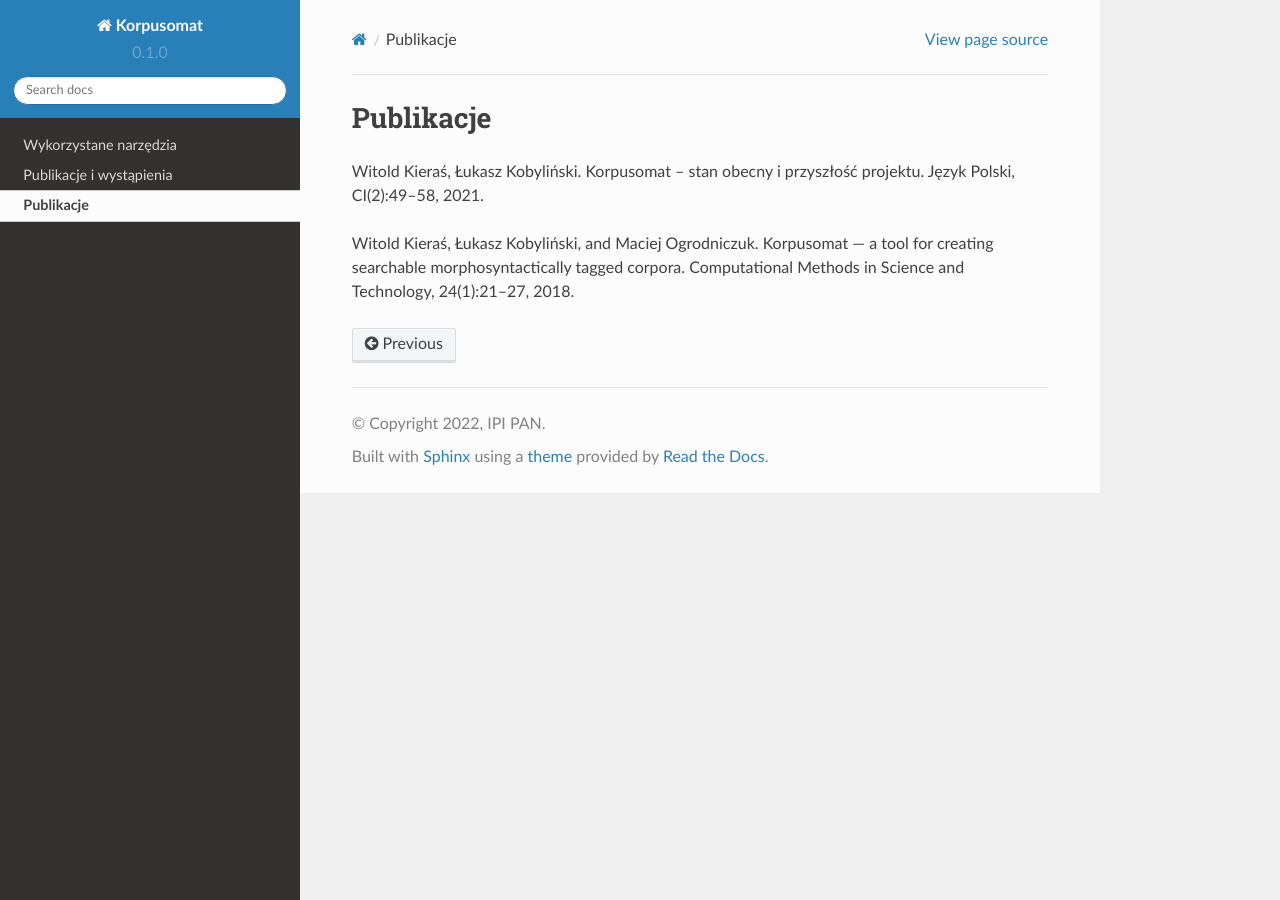
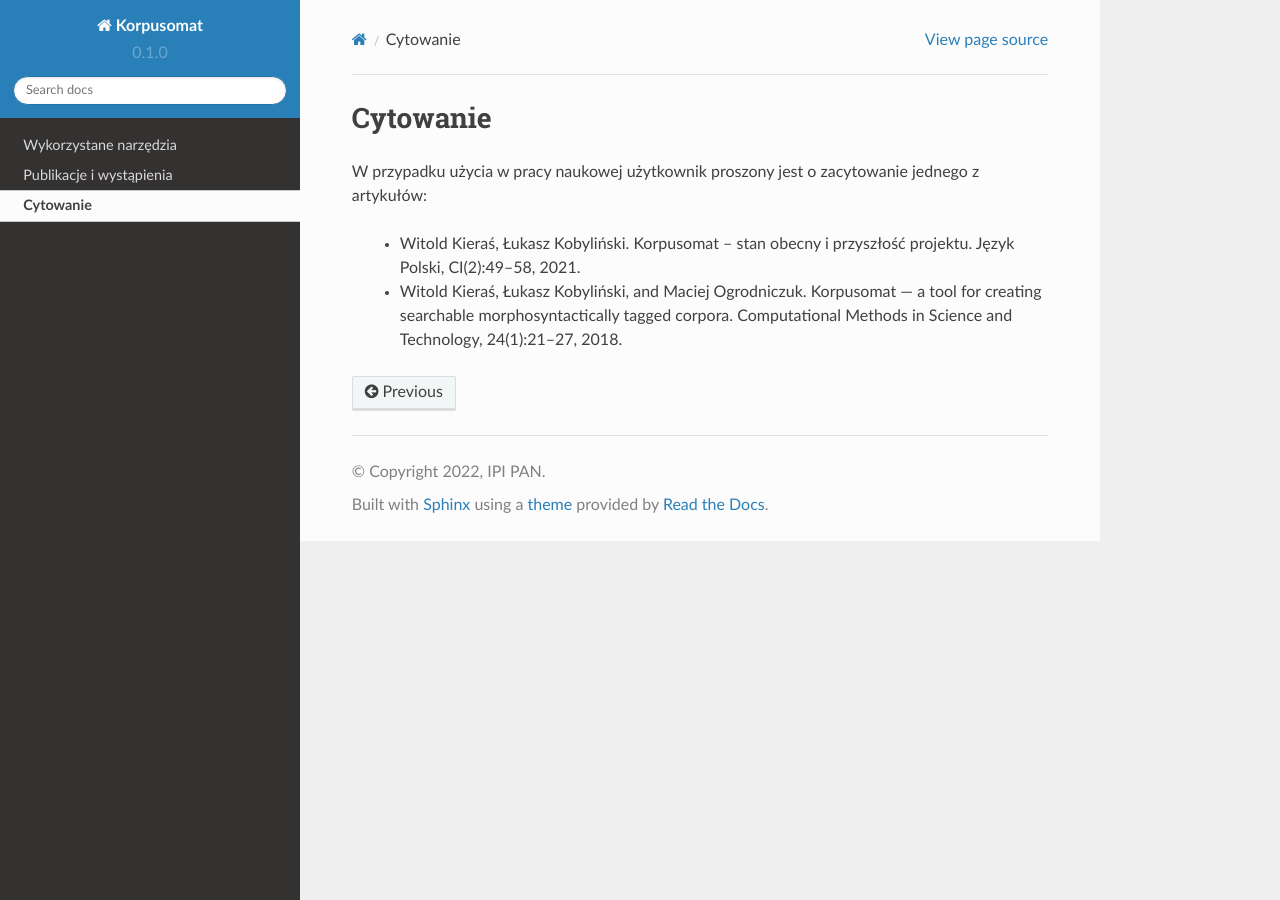
Before and after one commit to ipipan/korpusomat-docs, a Sphinx documentation site: the page built from docs/source/cytowanie.rst, in a window 1280 px wide. Built offline with Sphinx 7.4.7 and the Read the Docs theme 2.0.0, drawn with Linux system fonts in a browser that asks for light colours.

Commit message:
Update cytowanie.rst

```diff
--- a/docs/source/cytowanie.rst
+++ b/docs/source/cytowanie.rst
@@ -1,6 +1,7 @@
-Publikacje
+Cytowanie
 =====
 
-Witold Kieraś, Łukasz Kobyliński. Korpusomat – stan obecny i przyszłość projektu. Język Polski, CI(2):49–58, 2021.
+W przypadku użycia w pracy naukowej użytkownik proszony jest o zacytowanie jednego z artykułów:
 
-Witold Kieraś, Łukasz Kobyliński, and Maciej Ogrodniczuk. Korpusomat — a tool for creating searchable morphosyntactically tagged corpora. Computational Methods in Science and Technology, 24(1):21–27, 2018.
+ - Witold Kieraś, Łukasz Kobyliński. Korpusomat – stan obecny i przyszłość projektu. Język Polski, CI(2):49–58, 2021.
+ - Witold Kieraś, Łukasz Kobyliński, and Maciej Ogrodniczuk. Korpusomat — a tool for creating searchable morphosyntactically tagged corpora. Computational Methods in Science and Technology, 24(1):21–27, 2018.
```
